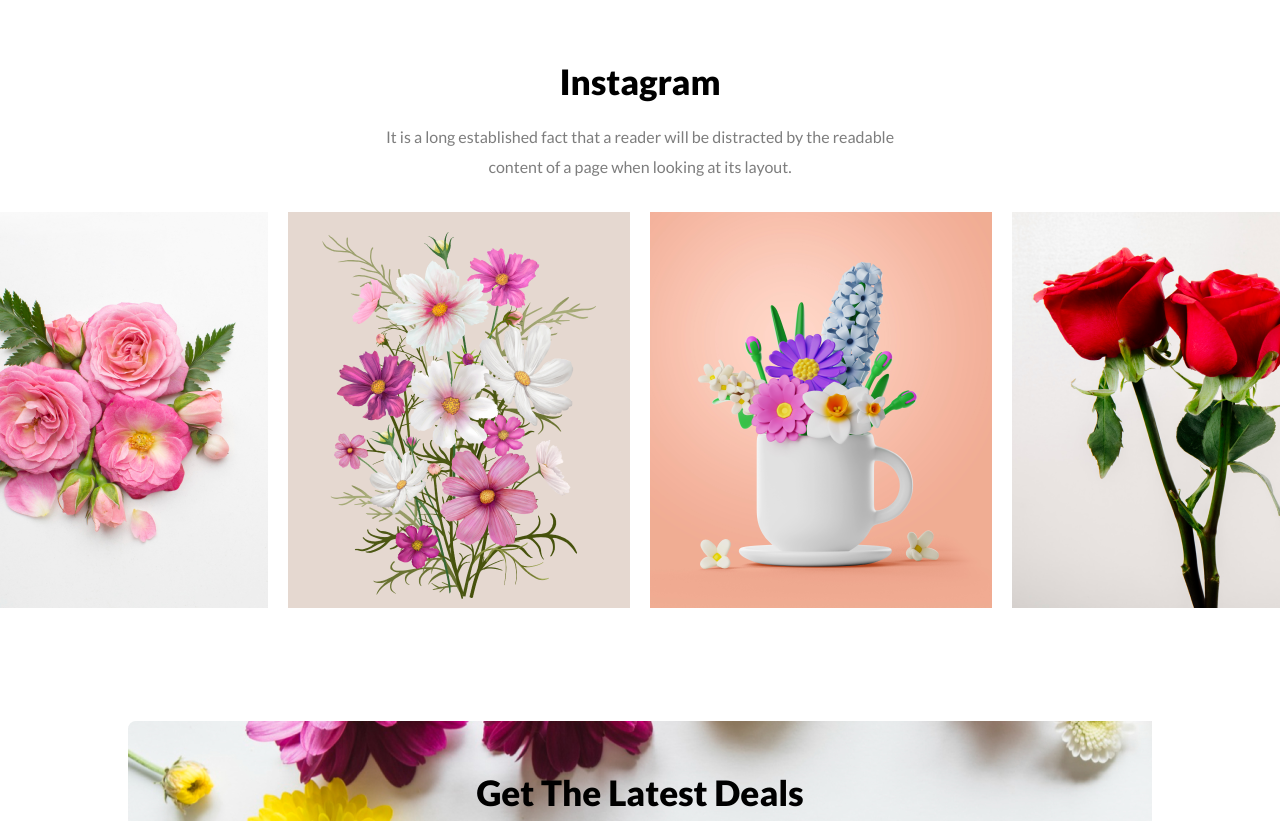
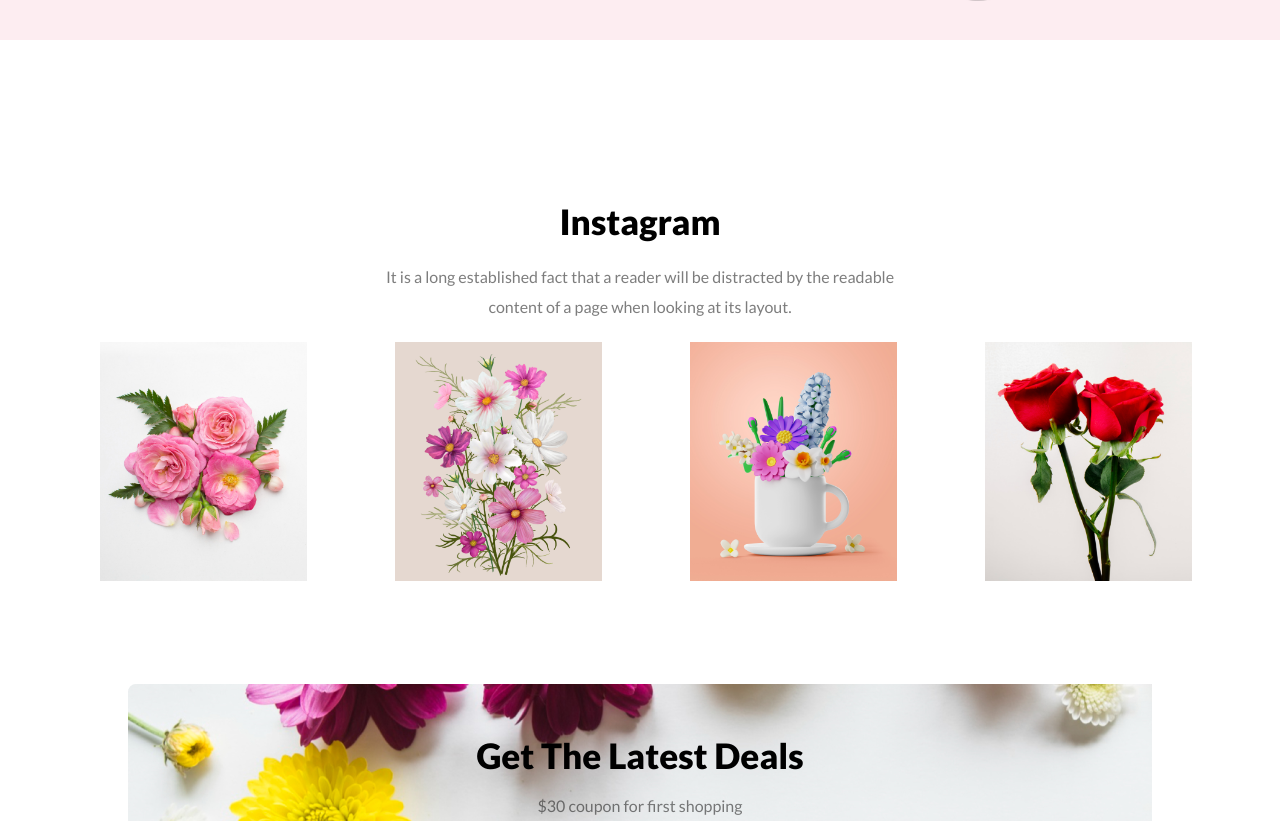
Before and after one commit to NFRIDOY/flower-shop-assignment1, a plain HTML site: page index.html in a window 1280 px wide. Shown: the part 2572-3393 px from the top of the page. Drawn offline with Linux system fonts and the light colour scheme.

Commit message:
intragram Img fixed

```diff
--- a/index.html
+++ b/index.html
@@ -94,32 +94,32 @@
                         <a href="#">Sign Up</a>
                     </button>
                 </div>
-                <img src="images/pngwing 8.png" alt="">
+                <img class="hotDeal-img" src="images/pngwing 8.png" alt="">
             </div>
         </section>
         <section class="instagram">
-            <div>
+            <!-- <div> -->
                 <h1 class="secondaryHeading">Instagram</h1>
                 <p class="peraPerfect">
                     It is a long established fact that a reader will be distracted by the readable <br>
                     content of a page when looking at its layout.
                 </p>
                 <div class="instagramImgs">
+                    <div class="instagramImg1">
+                        <img src="images/Flower 01.png" alt="" class="instagramImg" >
+                    </div>
+                    <div class="instagramImg1">
+                        <img src="images/Rectangle 4.png" alt="" class="instagramImg" >
+                    </div>
+                    <div class="instagramImg1">
+                        <img src="images/Rectangle 5.png" alt="" class="instagramImg" >
+                    </div class="instagramImg1">
                     <div>
-                        <img src="images/Flower 01.png" alt="" class="instagramImg">
-                    </div>
-                    <div>
-                        <img src="images/Rectangle 4.png" alt="" class="instagramImg">
-                    </div>
-                    <div>
-                        <img src="images/Rectangle 5.png" alt="" class="instagramImg">
-                    </div>
-                    <div>
-                        <img src="images/Rectangle 6.png" alt="" class="instagramImg">
+                        <img src="images/Rectangle 6.png" alt="" class="instagramImg" >
                     </div>
                 </div>
 
-            </div>
+            <!-- </div> -->
         </section>
         <section class="email-container">
             <div class="emailBox">
--- a/style.css
+++ b/style.css
@@ -25,6 +25,10 @@ p {
     font-size: large;
     font-size: 35px;
     font-weight: 900;
+}
+.peraPerfect {
+    text-align: center;
+    margin-bottom: 20px;
 }
 
 /* Header Classed */
@@ -119,13 +123,18 @@ header > img {
 }
 .Support {
     margin-top: 100px;
+
     display: flex;
     justify-content: center;
     align-items: center;
 }
 .SupportBox {
+    /* margin-left: 10%;
+    margin-right: 10%;   */
+    width: 80%;
+    height: 250px;
     display: flex;
-    justify-content: center;
+    justify-content: space-around;
     align-items: center;
 
     background: #f4f4f4;
@@ -176,37 +185,46 @@ a {
     border-radius: 5px;
     color: white;
 }
+.hotDeal-img {
+    width: fit-content;
+    height: fit-content;
+}
 /* instagram */
 .instagram {
-    margin-left: 10%;
+    /* margin-left: 10%;
     margin-right: 10%;
     padding-left: 40%;
-    padding-right: 40%;
+    padding-right: 40%; */
     /* width: 60vw; */
-    display: flex;
-    flex-direction: column;
-    justify-content: center;
-    align-items: center;
+    /* display: flex;    */
+    /* flex-direction: column; */
+    /* justify-content: center; */
+    /* align-items: center; */
     /* width: fit-content; */
 }
 .instagram > div {
-    width: fit-content;
+    /* width: fit-content; */
 }
-.peraPerfect {
-    text-align: center;
-    margin-bottom: 20px;
-}
+
 .instagramImgs {
     display: flex;
-    justify-content: space-evenly;
+    justify-content: center;
     align-items: center;
-    /* width: 8; */
+    /* max-width: 60vw; */
     /* width: fit-content; */
+    margin-left: 100px;
 }
 .instagramImg {
     /* display: block; */
-    /* width: 90%; */
-    margin: 10px;
+
+    width: 70%;
+    height: 70%;
+
+    /* margin: 10px; */
+}
+.instagramImg1 {
+    /* width: 70%;
+    height: 70%; */
 }
 .email-container {
     margin-top: 100px;
@@ -250,7 +268,6 @@ a {
     border: none;
     border-radius: 5px;
     color: white;
-
 }
 footer {
     margin-top: 100px;
@@ -264,14 +281,14 @@ footer {
     background: #111010;
 }
 footer h1 {
-    color: white ;
+    color: white;
     text-align: center;
 }
-.footerText{
-    color: rgba(255, 255, 255, 0.90);
+.footerText {
+    color: rgba(255, 255, 255, 0.9);
     text-align: center;
 }
 .copy {
     font-size: smaller;
-    color: rgba(255, 255, 255, 0.40);
+    color: rgba(255, 255, 255, 0.4);
 }
```
